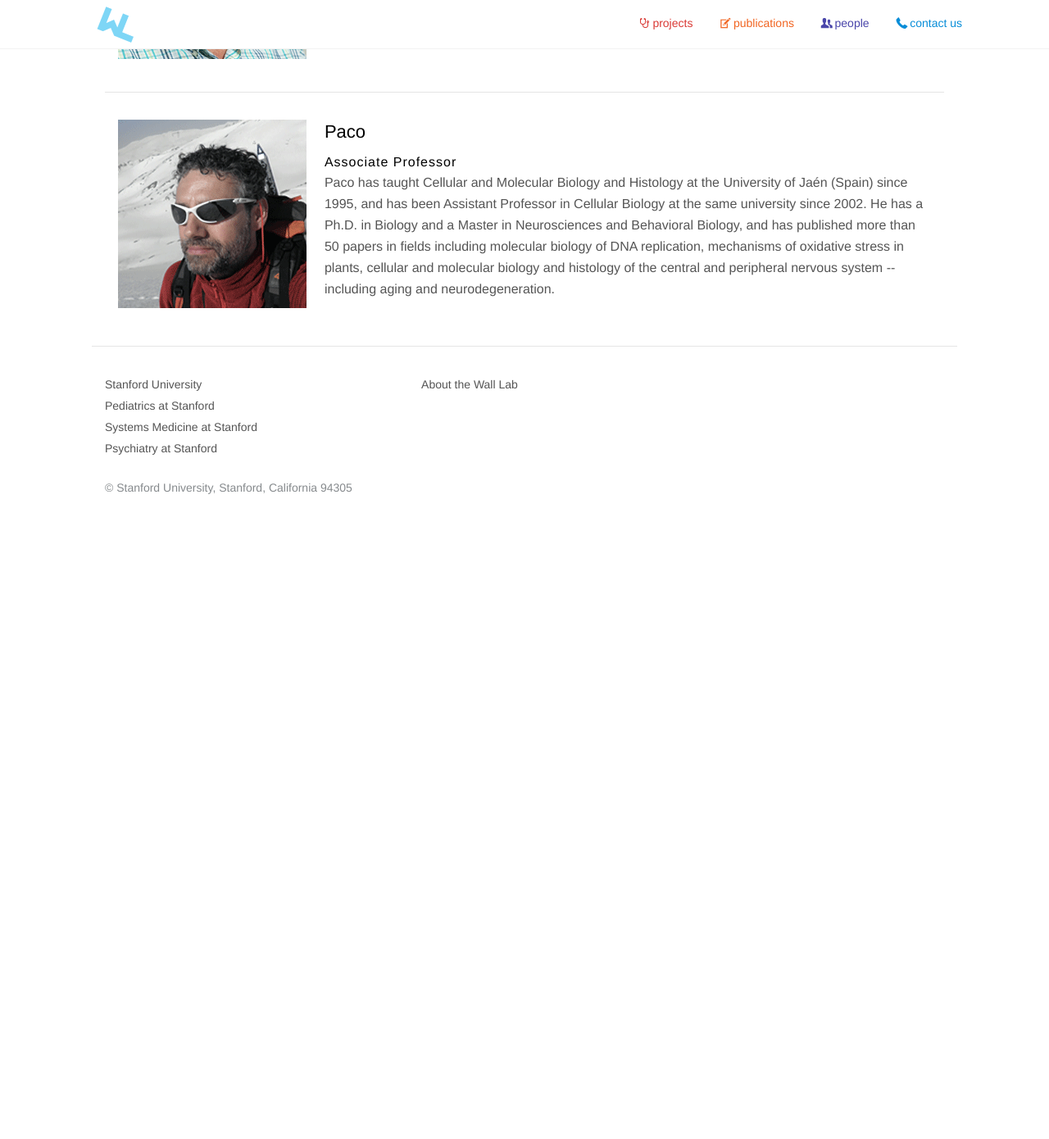
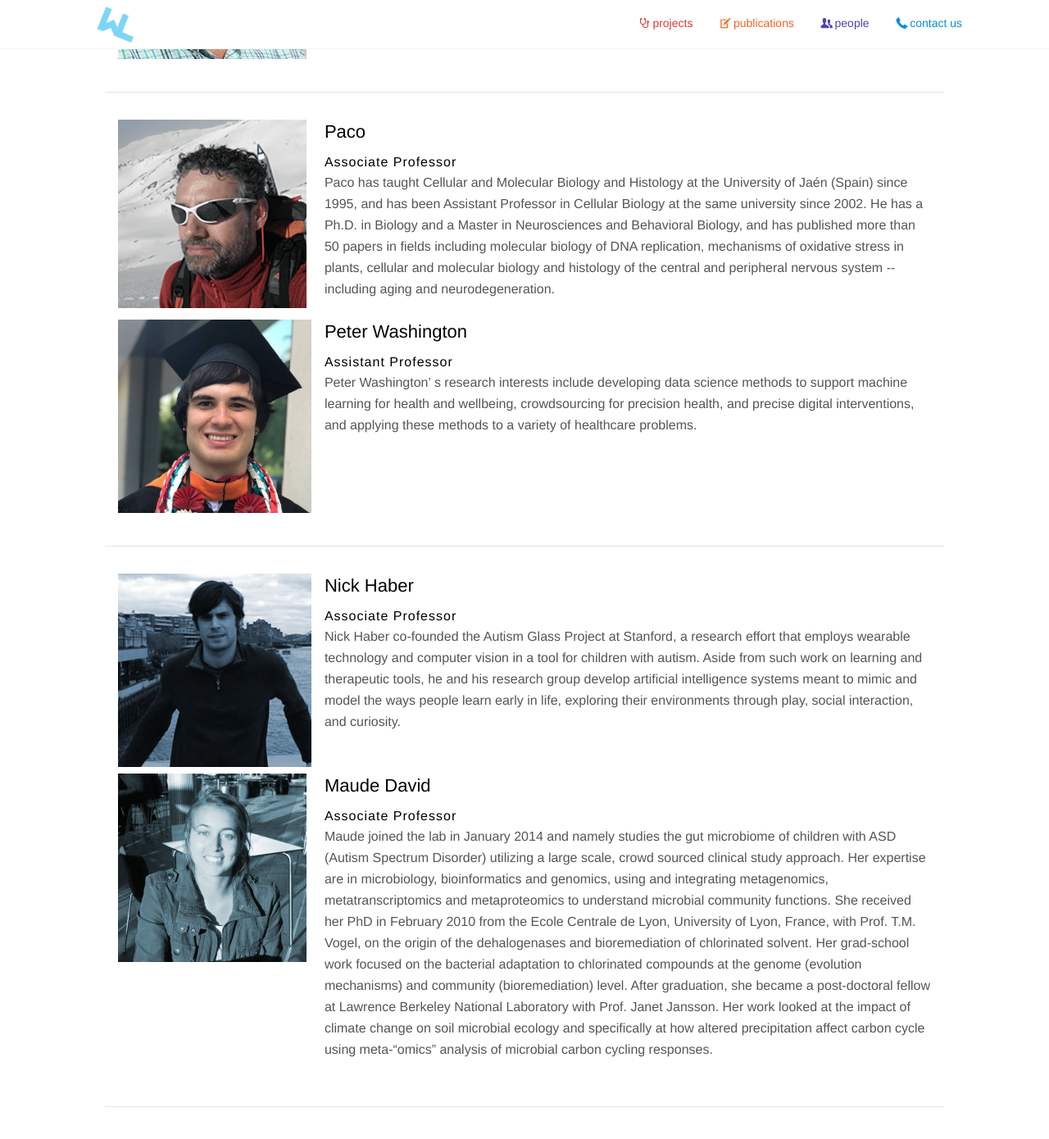
Before and after one commit to walllab/walllab.github.io, a Jekyll site: the page built from people/collaborators/index.html, in a window 1280 px wide and 1400 px high, scrolled down 1046 px. Shown: the top 1390 px of the window at 82% size. Built offline with Jekyll 4.4.1, drawn with Linux system fonts in a browser that asks for light colours; before the commit the page ends 1676 px from its top, so only the background shows below that.

Commit message:
Update Our People page
Include Peter Washington, Nick Haber and Maude David to Collaborators

```diff
--- a/people/collaborators/index.html
+++ b/people/collaborators/index.html
@@ -69,3 +69,45 @@ type: group
         </p>
     </div>
 </div>
+
+<div class="row">
+    <div class="quarter">
+        <img src="{{ site.url }}/assets/images/bios/peter3.jpg" />
+    </div>
+    <div class="three-quarters">
+        <h3>Peter Washington</h3>
+        <h4>Assistant Professor</h4>
+        <p>
+          Peter Washington’ s research interests include developing data science methods to support machine learning for health and wellbeing, crowdsourcing for precision health, and precise digital interventions, and applying these methods to a variety of healthcare problems.
+        </p>
+    </div>
+</div>
+<hr>
+
+<div class="row">
+    <div class="quarter">
+        <img src="{{ site.url }}/assets/images/bios/nick.png" />
+    </div>
+    <div class="three-quarters">
+        <h3>Nick Haber</h3>
+        <h4>Associate Professor</h4>
+        <p>
+          Nick Haber co-founded the Autism Glass Project at Stanford, a research effort that employs wearable technology and computer vision in a tool for children with autism. Aside from such work on learning and therapeutic tools, he and his research group develop artificial intelligence systems meant to mimic and model the ways people learn early in life, exploring their environments through play, social interaction, and curiosity.
+        </p>
+    </div>
+</div>
+
+<div class="row">
+    <div class="quarter">
+        <img src="{{ site.url }}/assets/images/bios/maude.png" />
+    </div>
+    <div class="three-quarters">
+        <h3>Maude David</h3>
+        <h4>Associate Professor</h4>
+        <p>
+          Maude joined the lab in January 2014 and namely studies the gut microbiome of children with ASD (Autism Spectrum Disorder) utilizing a large scale, crowd sourced clinical study approach. Her expertise are in microbiology, bioinformatics and genomics, using and integrating metagenomics, metatranscriptomics and metaproteomics to understand microbial community functions.
+		  She received her PhD in February 2010 from the Ecole Centrale de Lyon, University of Lyon, France, with Prof. T.M. Vogel, on the origin of the dehalogenases and bioremediation of chlorinated solvent.  Her grad-school work focused on the bacterial adaptation to chlorinated compounds at the genome (evolution mechanisms) and community (bioremediation) level. After graduation, she became a post-doctoral fellow at Lawrence Berkeley National Laboratory with Prof. Janet Jansson. Her work looked at the impact of climate change on soil microbial ecology and specifically at how altered precipitation affect carbon cycle using meta-“omics” analysis of microbial carbon cycling responses.
+        </p>
+    </div>
+</div>
+<hr>
```
